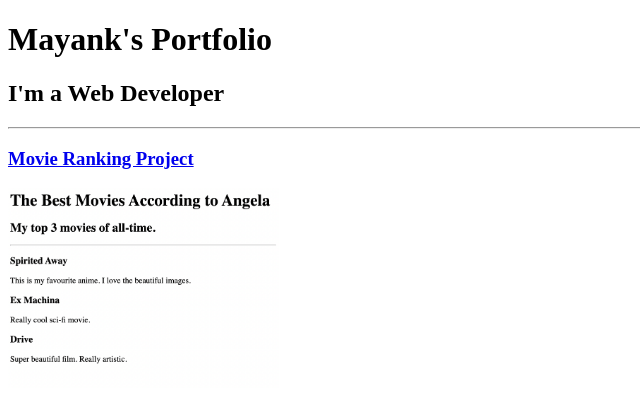
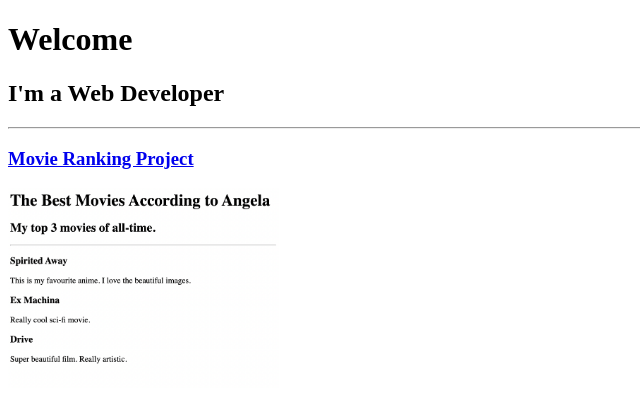
Before and after one commit to MAYANKJAISWAL108/htmlPortfolio, a plain HTML site: page index.html in a window 1280 px wide. Shown: the top 408 px of the page, without its empty margins (0-640 px from the left). Drawn offline with Linux system fonts and the light colour scheme.

Commit message:
Update index.html

```diff
--- a/index.html
+++ b/index.html
@@ -3,11 +3,11 @@
 
 <head>
   <meta charset="UTF-8">
-  <title>Angela's Portfolio</title>
+  <title> Sample Website </title>
 </head>
 
 <body>
-  <h1>Mayank's Portfolio</h1>
+  <h1> Welcome </h1>
   <h2>I'm a Web Developer</h2>
   <hr />
   <h3><a href="./public/movie-ranking.html">Movie Ranking Project</a></h3>
```
